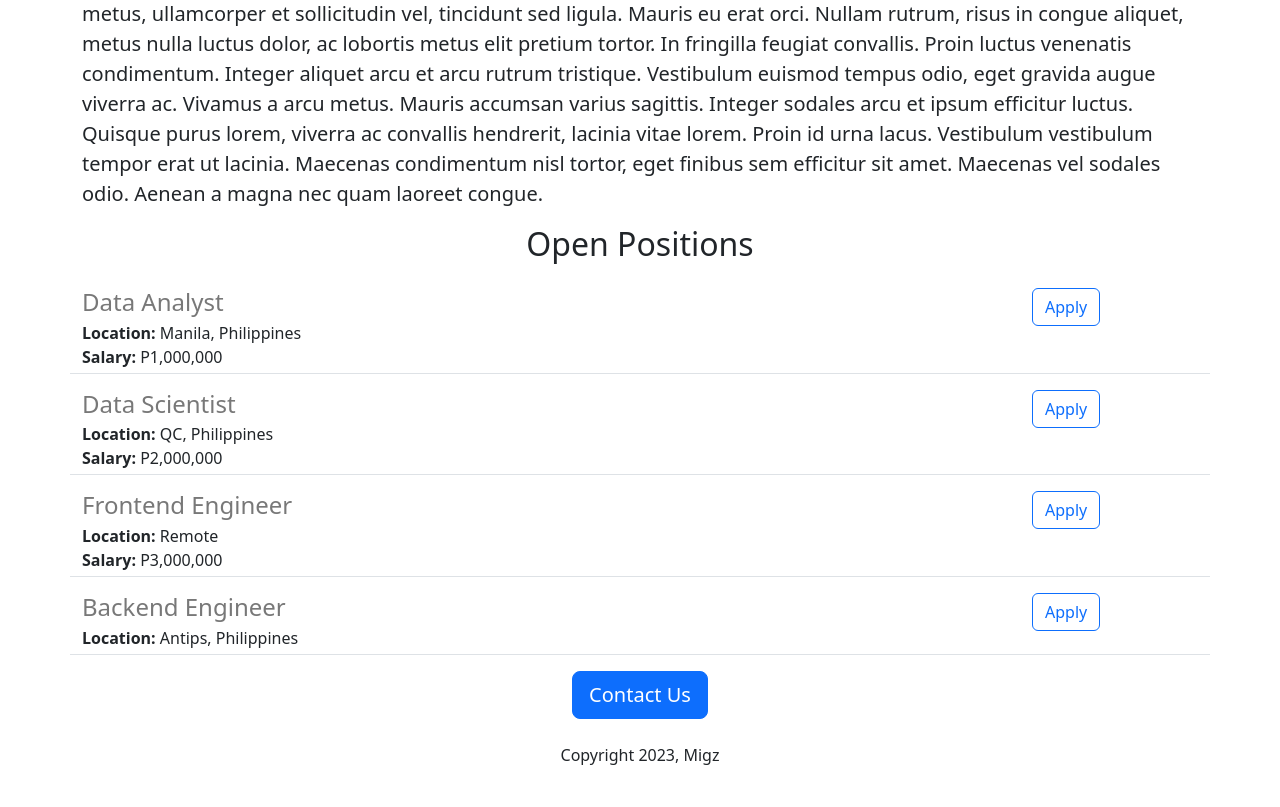
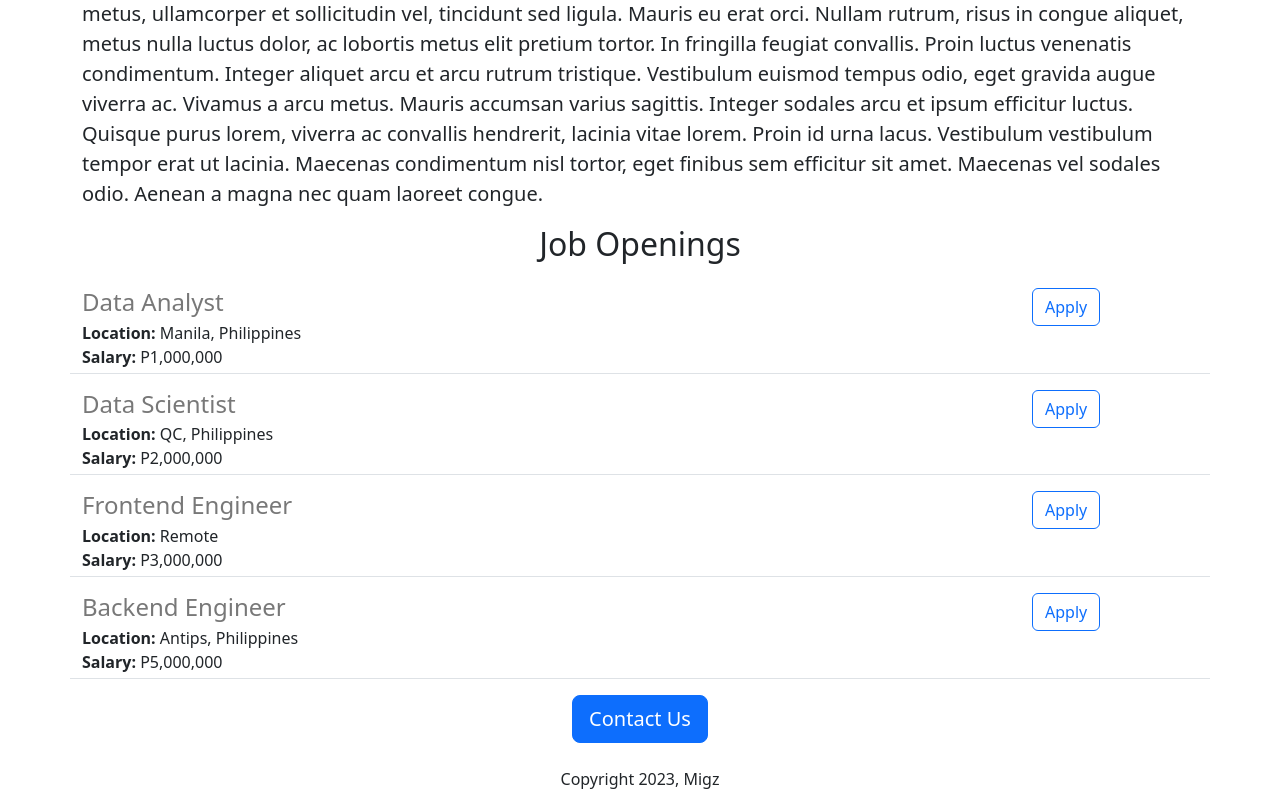
Before and after one commit to 404MigzNotFound/migz-careers-website-v2, a Flask app: page / in a window 1280 px wide. Shown: the part 1059-1866 px from the top of the page. Before the commit the page ends 1824 px from the top, so only its background shows below. Run offline with Flask 3, Linux system fonts and the light colour scheme.

Commit message:
made some changes

```diff
--- a/app.py
+++ b/app.py
@@ -21,6 +21,7 @@ JOBS = [{
   'id': 4,
   'title': 'Backend Engineer',
   'location': 'Antips, Philippines',
+  'salary': 'P5,000,000'
 }]
 
 
--- a/templates/home.html
+++ b/templates/home.html
@@ -24,7 +24,7 @@ Proin fringilla, mi eget lobortis volutpat, turpis nulla rhoncus ex, sit amet mo
 Vivamus a arcu metus. Mauris accumsan varius sagittis. Integer sodales arcu et ipsum efficitur luctus. Quisque purus lorem, viverra ac convallis hendrerit, lacinia vitae lorem. Proin id urna lacus. Vestibulum vestibulum tempor erat ut lacinia. Maecenas condimentum nisl tortor, eget finibus sem efficitur sit amet. Maecenas vel sodales odio. Aenean a magna nec quam laoreet congue.
     </p>
 
-    <h2 class="text-center mt-2 mb-4">Open Positions</h2>
+    <h2 class="text-center mt-2 mb-4">Job Openings</h2>
     <div >
       {% for job in jobs %}
      {%include 'jobitem.html'%}
```
